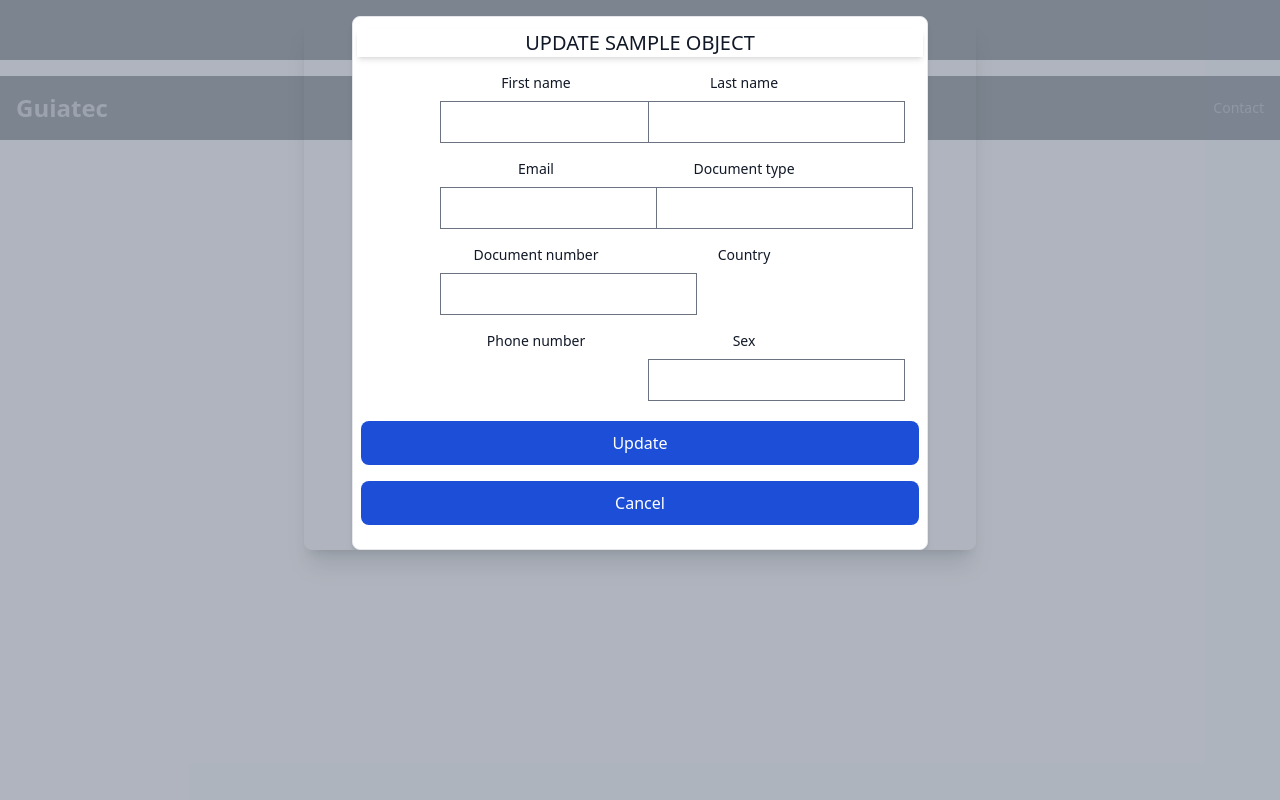
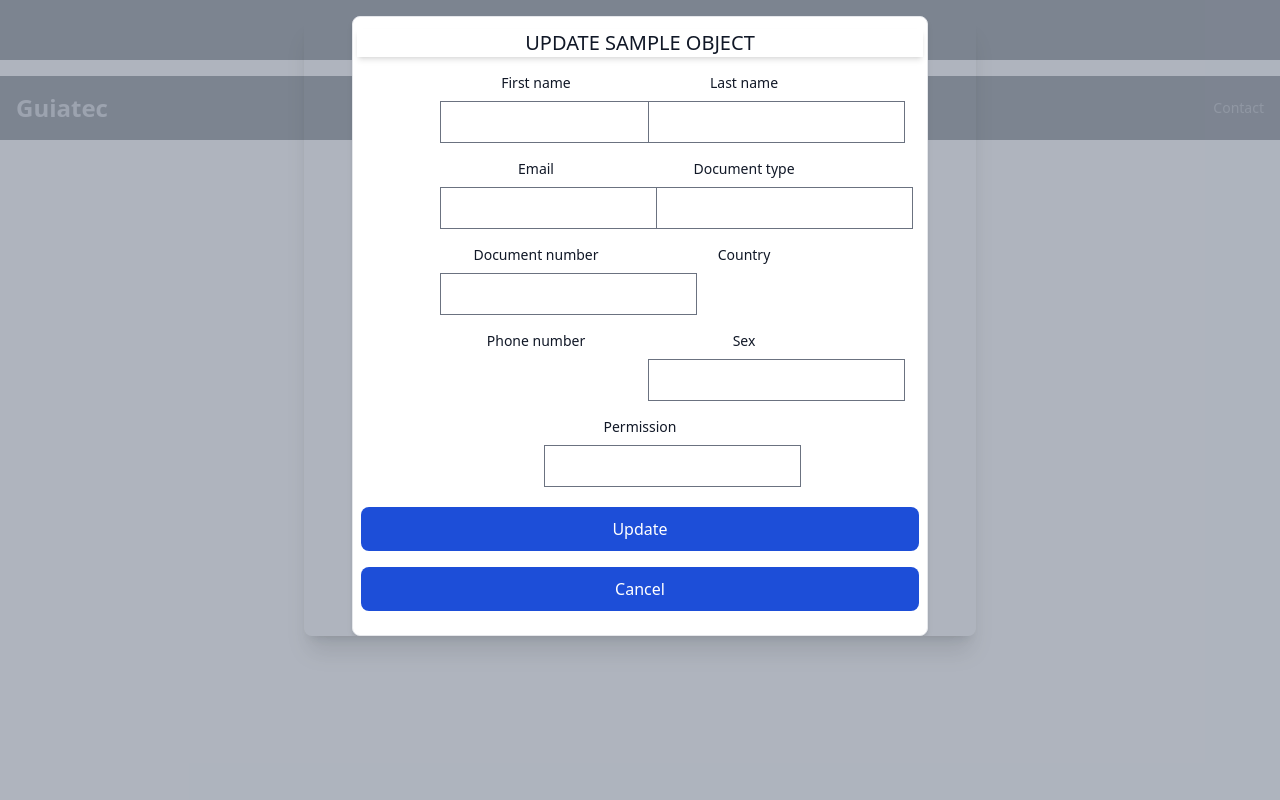
Before and after one commit to jfbz14/project-spa, a Django app: template templates/profile_client/update_client.html in a window 1280 px wide. Run offline with Django 4.2, Linux system fonts and the light colour scheme; the template is opened without the code that fills it: most values are stand-ins (such as "Sample title", 1, 10 or a date in 2020); form fields are guessed from the names that the template uses; some libraries are stand-ins or nearby versions.

Commit message:
Add permission template update client

```diff
--- a/templates/profile_client/update_client.html
+++ b/templates/profile_client/update_client.html
@@ -96,6 +96,16 @@ Update {{object}}
                                     {{form.sex}}
                                 </div>
 
+                                <div class="w-52 p-2">
+                                    <label class="block mb-2 text-sm font-medium text-gray-900 dark:text-white">
+                                        {{form.permission.label}}
+                                        {% if form.permission.errors %}
+                                            <span class='text-red-600 text-xs'>{{form.permission.errors}}</span>
+                                        {%endif%}
+                                    </label>
+                                    {{form.permission}}
+                                </div>
+
                             </div>
 
                             <div class="p-1">
```
